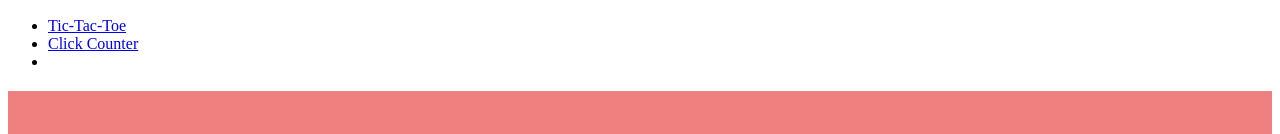
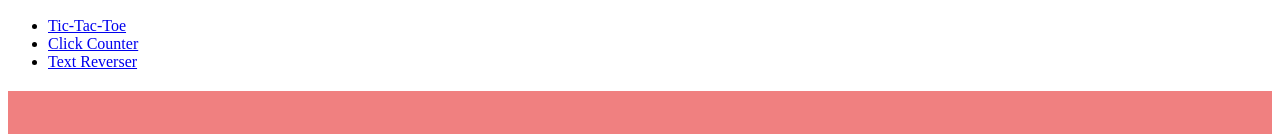
Before and after one commit to EvaTomlinson/study-notes, a plain HTML site: page index.html in a window 1280 px wide. Shown: the part 190-324 px from the top of the page. Drawn offline with Linux system fonts and the light colour scheme.

Commit message:
Update index.html

```diff
--- a/index.html
+++ b/index.html
@@ -21,7 +21,7 @@
     <ul>
       <li><a href="tic-tac-toe/game.html">Tic-Tac-Toe</a></li>
       <li><a href="click-counter/counter.html">Click Counter</a></li>
-      <li><a href="text-reverser/text-reverser.html"></a></li>
+      <li><a href="text-reverser/text-reverser.html">Text Reverser</a></li>
     </ul>
 
     <h2>About JavaScript</h2>
```
